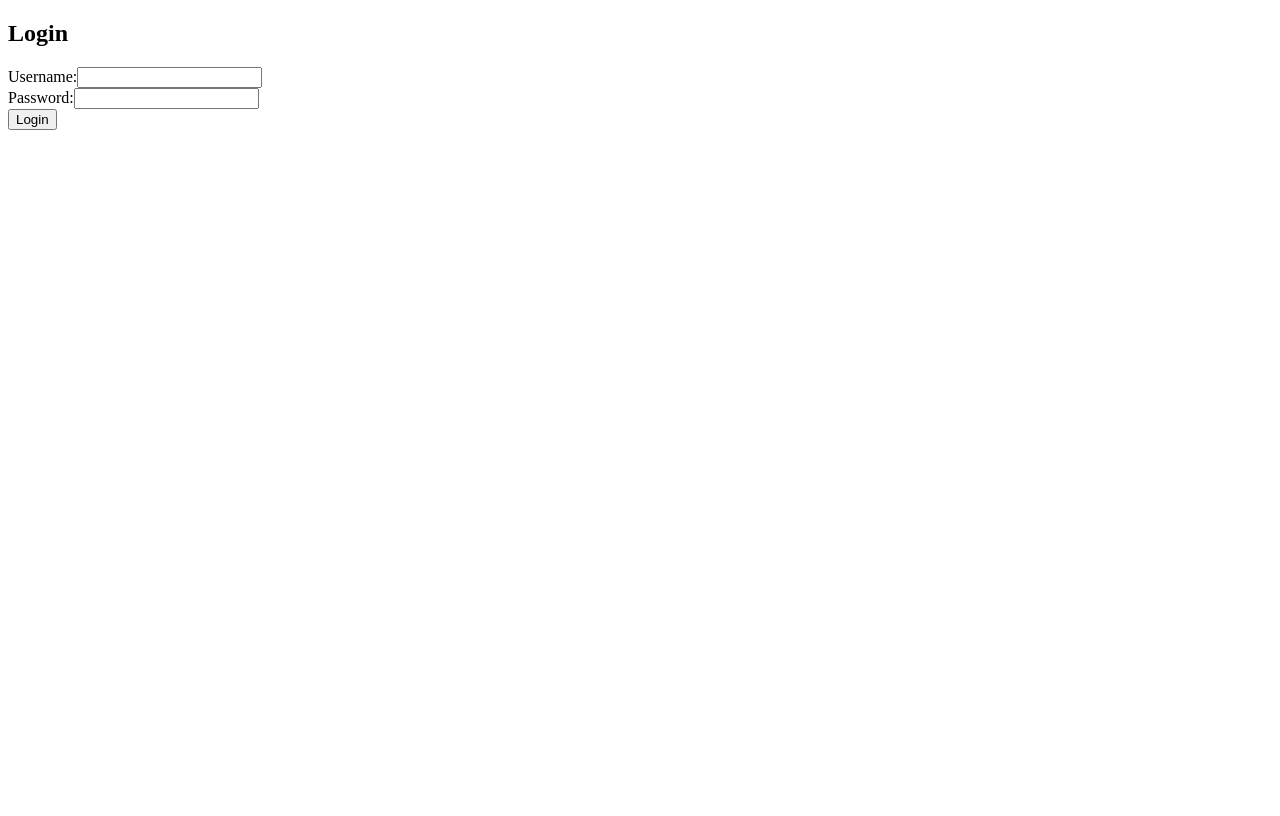
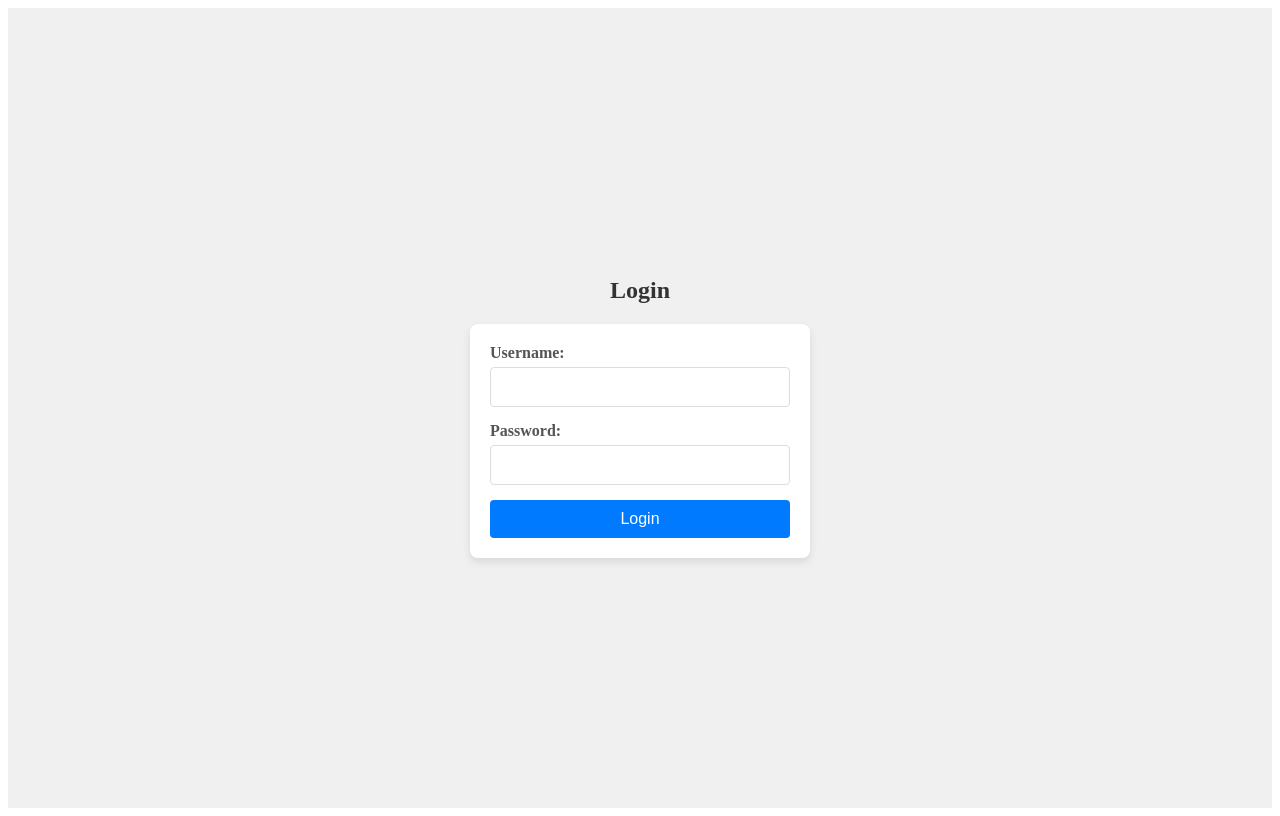
Before and after one commit to pierrelouisguichard/driving-instructor-app, a React (Vite) app in the folder frontend/: page /login in a window 1280 px wide. Built offline with nearby package versions, Linux system fonts and the light colour scheme.

Commit message:
v1.6 - Login WIP

```diff
--- a/frontend/src/pages/LoginPage.tsx
+++ b/frontend/src/pages/LoginPage.tsx
@@ -1,4 +1,5 @@
 import { useState } from "react";
+import styled from "styled-components";
 
 function LoginPage() {
   const [username, setUsername] = useState("");
@@ -19,33 +20,93 @@ function LoginPage() {
   };
 
   return (
-    <div className="login-container">
-      <h2>Login</h2>
-      <form onSubmit={handleSubmit}>
-        <div className="form-group">
-          <label htmlFor="username">Username:</label>
-          <input
+    <LoginContainer>
+      <Heading>Login</Heading>
+      <Form onSubmit={handleSubmit}>
+        <FormGroup>
+          <Label htmlFor="username">Username:</Label>
+          <Input
             type="text"
             id="username"
             value={username}
             onChange={(e) => setUsername(e.target.value)}
             required
           />
-        </div>
-        <div className="form-group">
-          <label htmlFor="password">Password:</label>
-          <input
+        </FormGroup>
+        <FormGroup>
+          <Label htmlFor="password">Password:</Label>
+          <Input
             type="password"
             id="password"
             value={password}
             onChange={(e) => setPassword(e.target.value)}
             required
           />
-        </div>
-        <button type="submit">Login</button>
-      </form>
-    </div>
+        </FormGroup>
+        <SubmitButton type="submit">Login</SubmitButton>
+      </Form>
+    </LoginContainer>
   );
 }
 
 export default LoginPage;
+
+//Styles
+const LoginContainer = styled.div`
+  display: flex;
+  flex-direction: column;
+  align-items: center;
+  justify-content: center;
+  height: 100vh;
+  background-color: #f0f0f0;
+`;
+
+const Heading = styled.h2`
+  margin-bottom: 20px;
+  color: #333;
+`;
+
+const Form = styled.form`
+  display: flex;
+  flex-direction: column;
+  width: 300px;
+  background: #fff;
+  padding: 20px;
+  border-radius: 8px;
+  box-shadow: 0 4px 8px rgba(0, 0, 0, 0.1);
+`;
+
+const FormGroup = styled.div`
+  margin-bottom: 15px;
+`;
+
+const Label = styled.label`
+  display: block;
+  margin-bottom: 5px;
+  font-weight: bold;
+  color: #555;
+`;
+
+const Input = styled.input`
+  width: 100%;
+  padding: 10px;
+  border: 1px solid #ddd;
+  border-radius: 4px;
+  box-sizing: border-box;
+  font-size: 16px;
+`;
+
+const SubmitButton = styled.button`
+  padding: 10px 15px;
+  border: none;
+  border-radius: 4px;
+  background-color: #007bff;
+  color: white;
+  font-size: 16px;
+  cursor: pointer;
+  transition: background-color 0.2s;
+
+  &:hover {
+    background-color: #0056b3;
+  }
+`;
```
